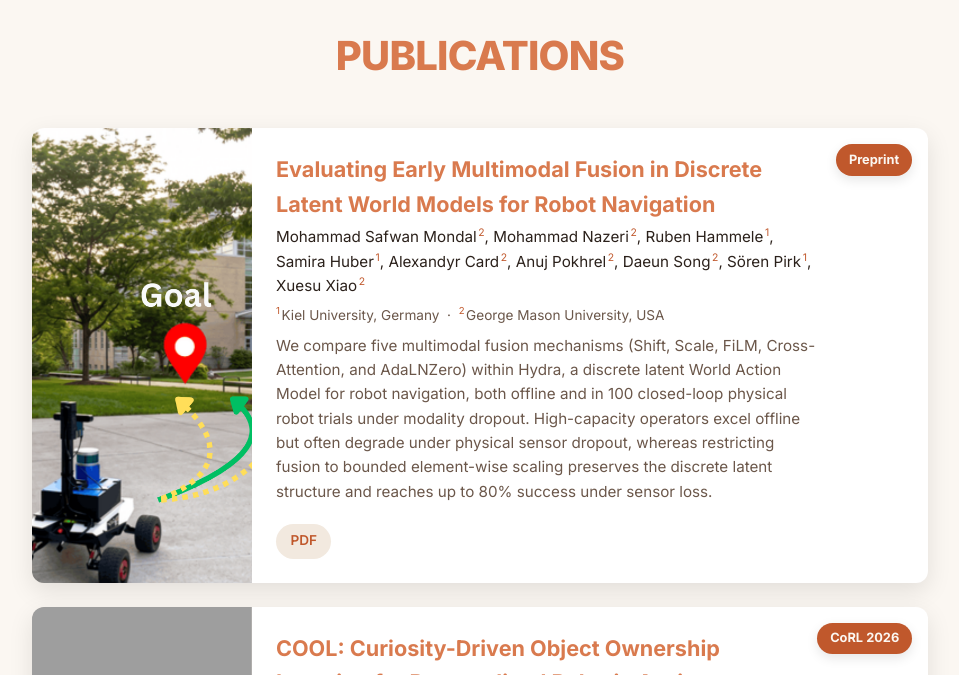
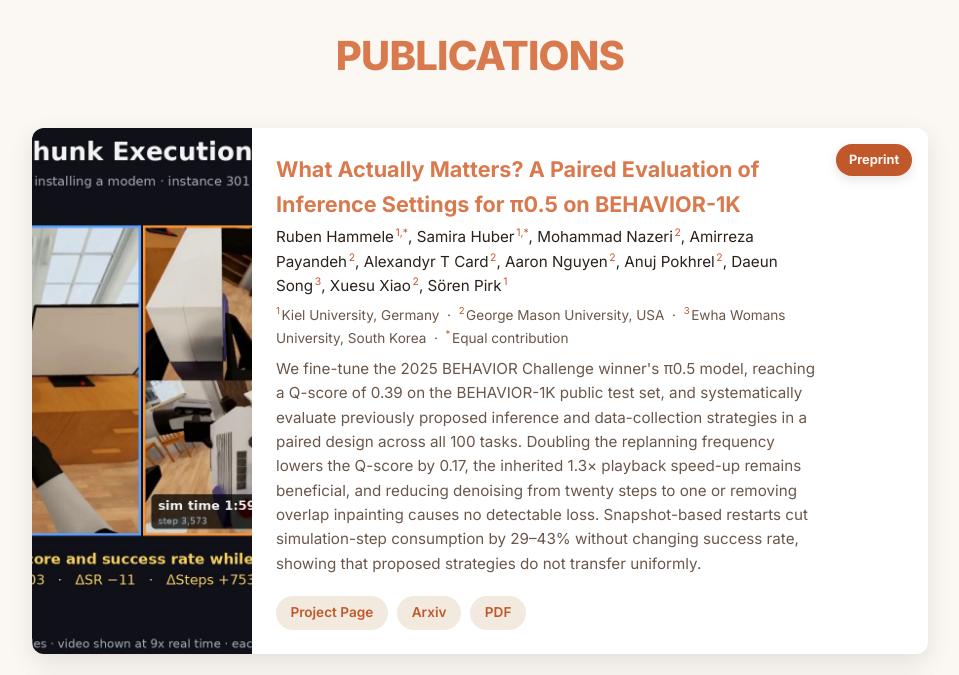
Before and after one commit to SamiraHuber/samirahuber.github.io, a plain HTML site: page index.html in a window 1280 px wide. Shown: the part 1040-1715 px from the top of the page, without its empty margins (160-1119 px from the left). Drawn offline with Linux system fonts and the light colour scheme; grey boxes are pictures that could not be loaded.

Commit message:
update resume and add new paper

```diff
--- a/index.html
+++ b/index.html
@@ -100,6 +100,23 @@
       <div class="container">
         <h2 class="section-title">PUBLICATIONS</h2>
         <div class="publications-list">
+          <article class="publication-card">
+            <span class="publication-venue">Preprint</span>
+            <div class="publication-image">
+              <img src="static/publications/behavior2026.jpg" alt="BEHAVIOR-1K inference settings publication thumbnail" />
+            </div>
+            <div class="publication-info">
+              <h3 class="publication-title">What Actually Matters? A Paired Evaluation of Inference Settings for π0.5 on BEHAVIOR-1K</h3>
+              <p class="publication-authors">Ruben Hammele<sup>1,*</sup>, Samira Huber<sup>1,*</sup>, Mohammad Nazeri<sup>2</sup>, Amirreza Payandeh<sup>2</sup>, Alexandyr T Card<sup>2</sup>, Aaron Nguyen<sup>2</sup>, Anuj Pokhrel<sup>2</sup>, Daeun Song<sup>3</sup>, Xuesu Xiao<sup>2</sup>, Sören Pirk<sup>1</sup></p>
+              <p class="publication-affiliations"><sup>1</sup>Kiel University, Germany &nbsp;·&nbsp; <sup>2</sup>George Mason University, USA &nbsp;·&nbsp; <sup>3</sup>Ewha Womans University, South Korea &nbsp;·&nbsp; <sup>*</sup>Equal contribution</p>
+              <p class="publication-description">We fine-tune the 2025 BEHAVIOR Challenge winner's π0.5 model, reaching a Q-score of 0.39 on the BEHAVIOR-1K public test set, and systematically evaluate previously proposed inference and data-collection strategies in a paired design across all 100 tasks. Doubling the replanning frequency lowers the Q-score by 0.17, the inherited 1.3× playback speed-up remains beneficial, and reducing denoising from twenty steps to one or removing overlap inpainting causes no detectable loss. Snapshot-based restarts cut simulation-step consumption by 29–43% without changing success rate, showing that proposed strategies do not transfer uniformly.</p>
+              <div class="publication-links">
+                <a class="link-chip" href="https://rubenhammele.github.io/behavior2026/" target="_blank" rel="noopener noreferrer">Project Page</a>
+                <a class="link-chip" href="https://arxiv.org/abs/2610.37917" target="_blank" rel="noopener noreferrer">Arxiv</a>
+                <a class="link-chip" href="https://arxiv.org/pdf/2610.37917" target="_blank" rel="noopener noreferrer">PDF</a>
+              </div>
+            </div>
+          </article>
           <article class="publication-card">
             <span class="publication-venue">Preprint</span>
             <div class="publication-image">
```
Also changed, not shown: static/publications/behavior2026.jpg (added), 1 other file.
